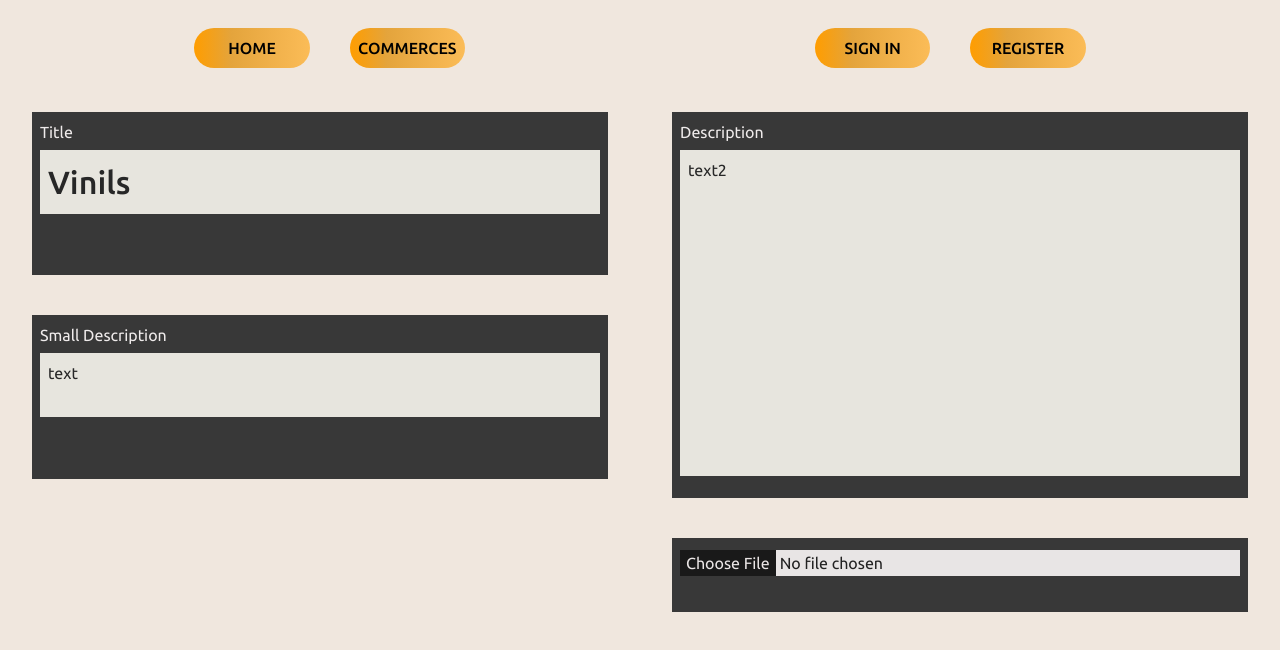
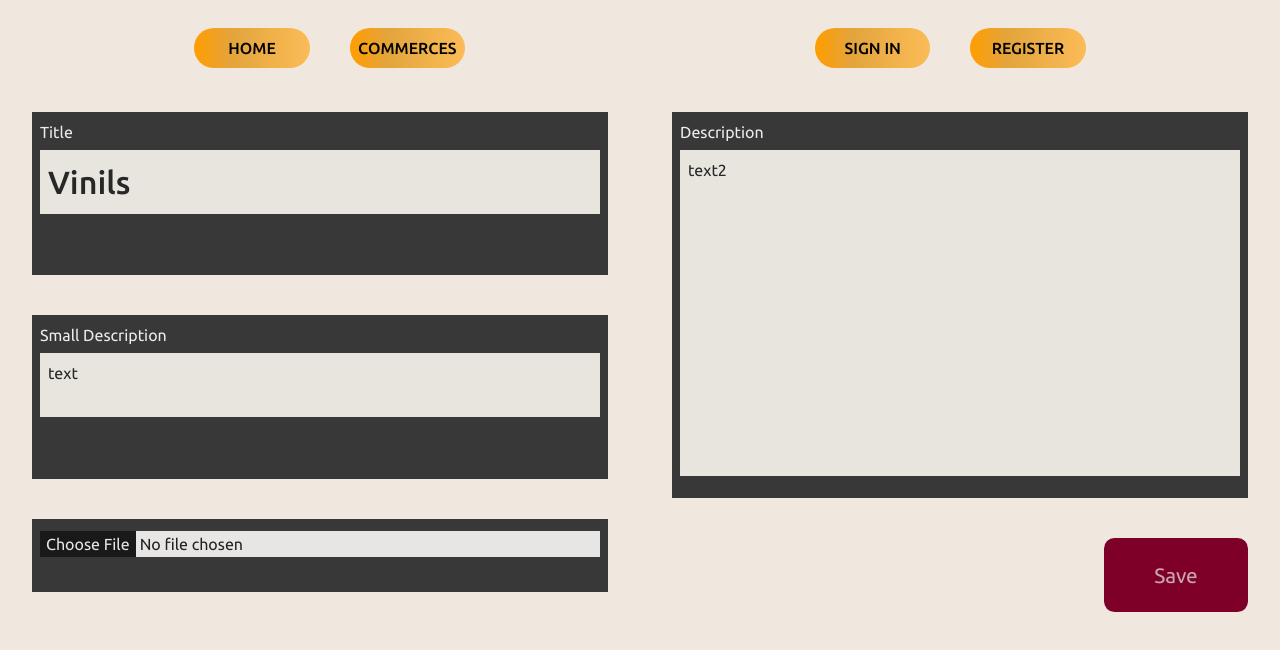
Before and after one commit to aperezmarquez/Web-for-commerces-React-project-, a Next.js app in the folder web_comercios/: page /comercios/commerce in a window 1280 px wide. Shown: the top 650 px of the page. Built offline with nearby package versions, Linux system fonts and the light colour scheme.

Commit message:
Terminado el diseño completo de la web edit commerce
Se han cambiado las funciones de Post en el backend de signin y commerces, para permitir la modificación de objetos ya existentes

```diff
--- a/web_comercios/app/api/commerces/route.js
+++ b/web_comercios/app/api/commerces/route.js
@@ -23,11 +23,23 @@ export async function POST(request) {
 
     console.log(newCommerce);
 
-    try{
+    if (data.commerceChange == undefined) {
+        try{
+            const commerces = JSON.parse(readFileSync('data/commerces.json', "utf-8"));
+            writeFileSync('data/commerces.json', JSON.stringify([...commerces, newCommerce]));
+
+        } catch(e){
+            writeFileSync('data/commerces.json', JSON.stringify([newCommerce]));
+        }
+    } else {
         const commerces = JSON.parse(readFileSync('data/commerces.json', "utf-8"));
-        writeFileSync('data/commerces.json', JSON.stringify([...commerces, newCommerce]));
-    } catch(e){
-        writeFileSync('data/commerces.json', JSON.stringify([newCommerce]));
+        const commercesChange = commerces.filter((commerce) => commerce.title != data.commerceChange)
+
+        try {
+            writeFileSync('data/commerces.json', JSON.stringify([commercesChange, newCommerce]));
+        } catch (e) {
+            return NextResponse.json({ message : "No se encontro el json de comercios", status : 404 })
+        }
     }
 
     return NextResponse.json({message: "Commerce saved..."});
--- a/web_comercios/app/api/signin/route.js
+++ b/web_comercios/app/api/signin/route.js
@@ -1,15 +1,24 @@
 import { NextResponse } from 'next/server'
-import { readFileSync } from 'fs';
+import { readFileSync, writeFileSync } from 'fs';
 
 export async function POST(request) {
     const data = await request.json()
     try{
         const users = JSON.parse(readFileSync("data/users.json"))
-        const user = users.filter((user) => user.email == data.email && user.passwd == data.passwd)
-        if (user.length > 0) {
-            return NextResponse.json(user)
+        if (data.changeEmail == undefined) {
+            const user = users.filter((user) => user.email == data.email && user.passwd == data.passwd)
+            if (user.length > 0) {
+                return NextResponse.json(user)
+            } else {
+                return NextResponse.json({message: "Usuario no existe...", status: 404})
+            }
         } else {
-            return NextResponse.json({message: "Usuario no existe...", status: 404})
+            const usersChange = users.filter((user) => user.email != data.changeEmail)
+            const userToChange = users.filter((user) => user.email == data.changeEmail)
+            if (userToChange.length > 0) {
+                userToChange.email = data.email
+                writeFileSync('data/users.json', JSON.stringify([userToChange, usersChange]))
+            }
         }
     } catch(e){
         return NextResponse.json({message: "Usuario no existe...", status: 404})
--- a/web_comercios/app/comercios/commerce/edit/edit-commerce.css
+++ b/web_comercios/app/comercios/commerce/edit/edit-commerce.css
@@ -64,6 +64,29 @@
     height: 10%;
 }
 
-/* .right-zone {
-    margin-top: 10.5%;
-} */
+.right-zone {
+    display: flex;
+    flex-direction: column;
+}
+
+.save-button {
+    background-color: #7e0028;
+    color: #c7a5b1;
+
+    width: 25%;
+    height: 10%;
+
+    border-radius: 0.5em;
+
+    font-size: 1.3em;
+
+    align-self: flex-end;
+
+    transition: all 0.5s;
+}
+
+.save-button:hover {
+    color: #dfccd3;
+
+    box-shadow: 0 0 10px 5px #7e0028;
+}
--- a/web_comercios/app/comercios/commerce/edit/edit-commerce.jsx
+++ b/web_comercios/app/comercios/commerce/edit/edit-commerce.jsx
@@ -1,8 +1,7 @@
 import { useState } from 'react';
 import './edit-commerce.css'
 
-export default function EditCommerce ({ commerce, setCommerce }) {
-    const [tempCommerce, setTempCommerce] = useState(commerce)
+export default function EditCommerce ({ commerce }) {
     const [changedComm, setChangedComm] = useState(false)
 
     const [title, setTitle] = useState("")
@@ -21,6 +20,57 @@ export default function EditCommerce ({ commerce, setCommerce }) {
         }
     }
 
+    function changeEmail(changeUser) {
+        fetch('/api/signin', {
+            method: 'POST',
+            headers: {
+                'Content-Type': 'application/json'
+            },
+            body: JSON.stringify(changeUser)
+        })
+    }
+
+    function changeCommerce(commerceChange) {
+        fetch('/api/commerces', {
+            method: 'POST',
+            headers: {
+                'Content-Type': 'application/json'
+            },
+            body: JSON.stringify(commerceChange)
+        })
+    }
+
+    function handleSubmit() {
+        const newCommerce = {
+            commerceChange : commerce.title,
+            title : title,
+            smDesc : smDesc,
+            desc : desc,
+            url : url,
+        }
+
+        if (title != commerce.title) {
+            const changeUser = {
+                changeEmail : commerce.title,
+                email : title,
+            }
+            changeCommerce(newCommerce)
+            changeEmail(changeUser)
+        }
+
+        if (smDesc != commerce.smDesc) {
+            changeCommerce(newCommerce)
+        }
+
+        if (desc != commerce.desc) {
+            changeCommerce(newCommerce)
+        }
+
+        if (url != commerce.url) {
+            changeCommerce(newCommerce)
+        }
+    }
+
     return (
         <div className="fondo w-full h-screen flex mx-auto">
             <div className="left-zone w-1/2 p-8">
@@ -33,6 +83,9 @@ export default function EditCommerce ({ commerce, setCommerce }) {
                     <label for='smDesc'>Small Description</label>
                     <textarea id='smDesc' value={smDesc} onChange={(e) => setSmDesc(e.target.value)} className='smDesc-input p-2'></textarea>
                 </div>
+                <div className='url-label p-2 mt-10'>
+                    <input type='file' id='url' accept="image/png, image/jpeg" className='url-button mt-1' onChange={(e) => setUrl(e.target.value)}></input>
+                </div>
             </div>
 
             <div className="right-zone w-1/2 p-8">
@@ -40,9 +93,7 @@ export default function EditCommerce ({ commerce, setCommerce }) {
                     <label for='desc' className='desc-label'>Description</label>
                     <textarea id='desc' value={desc} onChange={(e) => setDesc(e.target.value)} className='desc-input p-2'></textarea>
                 </div>
-                <div className='url-label p-2 mt-10'>
-                    <input type='file' id='url' accept="image/png, image/jpeg" className='url-button mt-1' onChange={(e) => setUrl(e.target.value)}></input>
-                </div>
+                <button className='save-button mt-10' onClick={handleSubmit}>Save</button>
             </div>
         </div>
     );
--- a/web_comercios/app/comercios/commerce/page.jsx
+++ b/web_comercios/app/comercios/commerce/page.jsx
@@ -37,7 +37,7 @@ export default function Commerce() {
 
     return (
         <>
-            <EditCommerce commerce={commerce} setCommerce={setCommerce}></EditCommerce>
+            <EditCommerce commerce={commerce}></EditCommerce>
         </>
     );
 }
```
